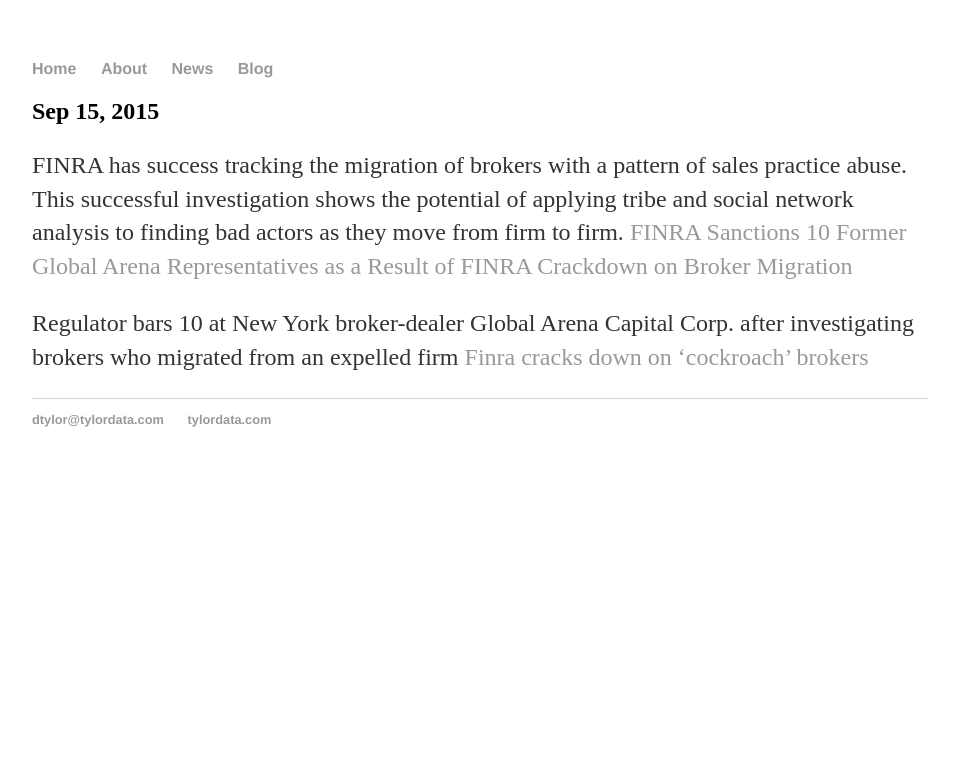
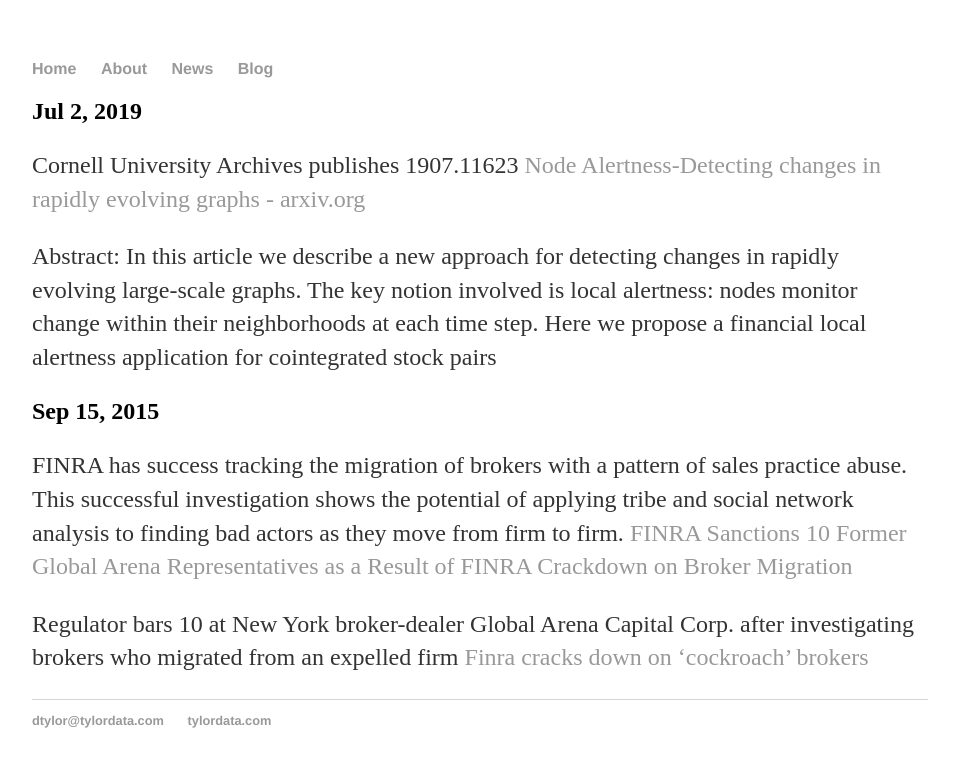
Before and after one commit to dtylor/dtylor.github.io, a Jekyll site: the page built from news.md, in a window 1280 px wide. Shown: the top 767 px of the page, without its empty margins (160-1119 px from the left). Built offline with Jekyll 4.4.1, drawn with Linux system fonts in a browser that asks for light colours.

Commit message:
Update news.md

```diff
--- a/news.md
+++ b/news.md
@@ -2,6 +2,13 @@
 layout: default
 title: In the News
 ---
+## Jul 2, 2019
+Cornell University Archives publishes
+1907.11623 [Node Alertness-Detecting changes in rapidly evolving graphs - arxiv.org](https://arxiv.org/abs/1907.11623)
+
+Abstract: In this article we describe a new approach for detecting changes in rapidly evolving large-scale graphs.
+The key notion involved is local alertness: nodes monitor change within their neighborhoods at each time step.
+Here we propose a financial local alertness application for cointegrated stock pairs
 ## Sep 15, 2015
 FINRA has success tracking the migration of brokers with a pattern of sales practice abuse.  This successful investigation shows the potential of applying tribe and social network analysis to finding bad actors as they move from firm to firm.
 [FINRA Sanctions 10 Former Global Arena Representatives as a Result of FINRA Crackdown on Broker Migration](http://www.finra.org/newsroom/2015/finra-sanctions-10-former-global-arena-representatives-result-finra-crackdown-broker)
```
